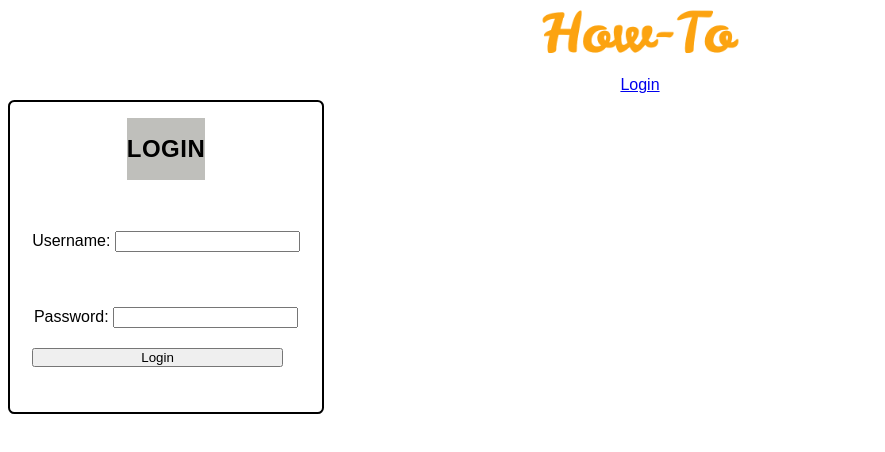
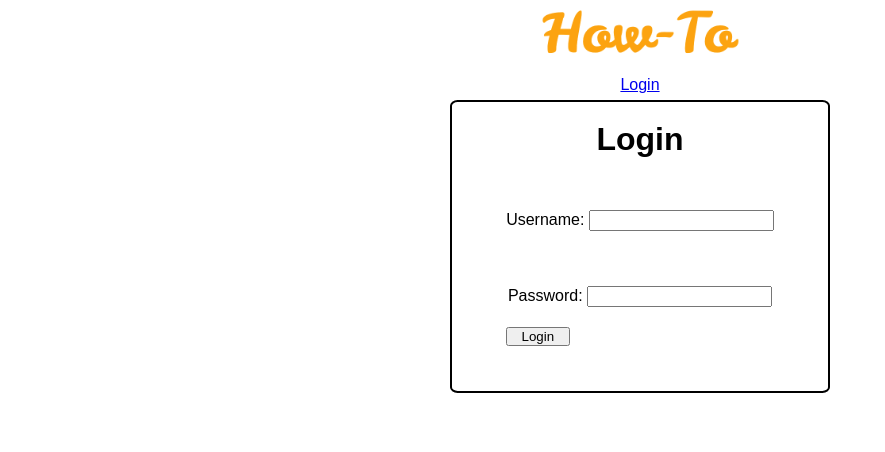
Before and after one commit to BW-how-2/Front-End, a React (Create React App) app: page /login in a window 1280 px wide. Shown: the top 452 px of the page, without its empty margins (0-885 px from the left). Built offline with nearby package versions, Linux system fonts and the light colour scheme; no server answers.

Commit message:
minor styling

```diff
--- a/src/App.scss
+++ b/src/App.scss
@@ -11,7 +11,8 @@
 }
 
 .how-to-card{
-    box-shadow: 3px 1px 1px grey;
+    border-radius: 3%;
+    box-shadow: 2px 2px 10px lightgrey;
     font-family: Arial, Helvetica, sans-serif;
     margin: 5% 25%;
     padding: 2% 0%;
@@ -20,13 +21,12 @@
     color:black;
 }
 
-h1 {
+#dashh1 {
     text-align: center;
     text-transform: uppercase;
     letter-spacing: .5px;
     font-size: 1.5em;
-    background-color: #BFBFBB;
-    padding: 5% 0;
+    padding: 1% 0;
 }
 
 h2 {
--- a/src/components/Enter.js
+++ b/src/components/Enter.js
@@ -10,7 +10,7 @@ const StyledLogin = styled.form`
 border: 2px solid black;
 border-radius: 2%;
 padding-bottom: 45px;
-margin-right: 75%;
+margin: 0 35%;
 display:flex;
 flex-direction: column;
 justify-content: center;
@@ -26,7 +26,8 @@ h1 {
   display:flex;
   flex-direction:column;
   justify-content: center;
-  padding: 0 40%;
+  align-items: center;
+  padding: 0 5%;
 }
 `
 
@@ -98,7 +99,7 @@ const Enter = () => {
   };
 
   return (
-    <StyledLogin className="form container" onSubmit={onSubmit}>
+    <StyledLogin className="formContainer" onSubmit={onSubmit}>
 
       <h1>Login</h1>
       <div id="EnterInputs" className="input-boxes">
--- a/src/components/HowToPage.js
+++ b/src/components/HowToPage.js
@@ -15,7 +15,8 @@ const initialFormValues = {
 
 const StyledPage = styled.div`
     font-family: Arial, Helvetica, sans-serif;
-    box-shadow: 3px 1px 1px grey;
+    border-radius: 3%;
+    box-shadow: 2px 2px 10px lightgrey;
     margin: 5% 15%;
     padding: 1% 5%;
     background:#EDF4F5;
--- a/src/components/User.js
+++ b/src/components/User.js
@@ -8,7 +8,7 @@ const User = () => {
 
     return (
         <div>
-            <h1>Dashboard</h1>
+            <h1 id='dashh1'>Dashboard</h1>
             <div id='howTosList'>
                {howTos.map(howTo => {
                    return (
--- a/src/validation/formSchemaLogin.js
+++ b/src/validation/formSchemaLogin.js
@@ -3,11 +3,11 @@ import * as yup from 'yup'
 const formSchemaLogin = yup.object().shape({
     username: yup
         .string()
-        .min(5, "Please add your username")
+        .min(3, "Please add your username")
         .required("Username is required"),
     password: yup
         .string()
-        .min(5, "Please add your password")
+        .min(3, "Please add your password")
         .required("Password is required")
 })
 
```
